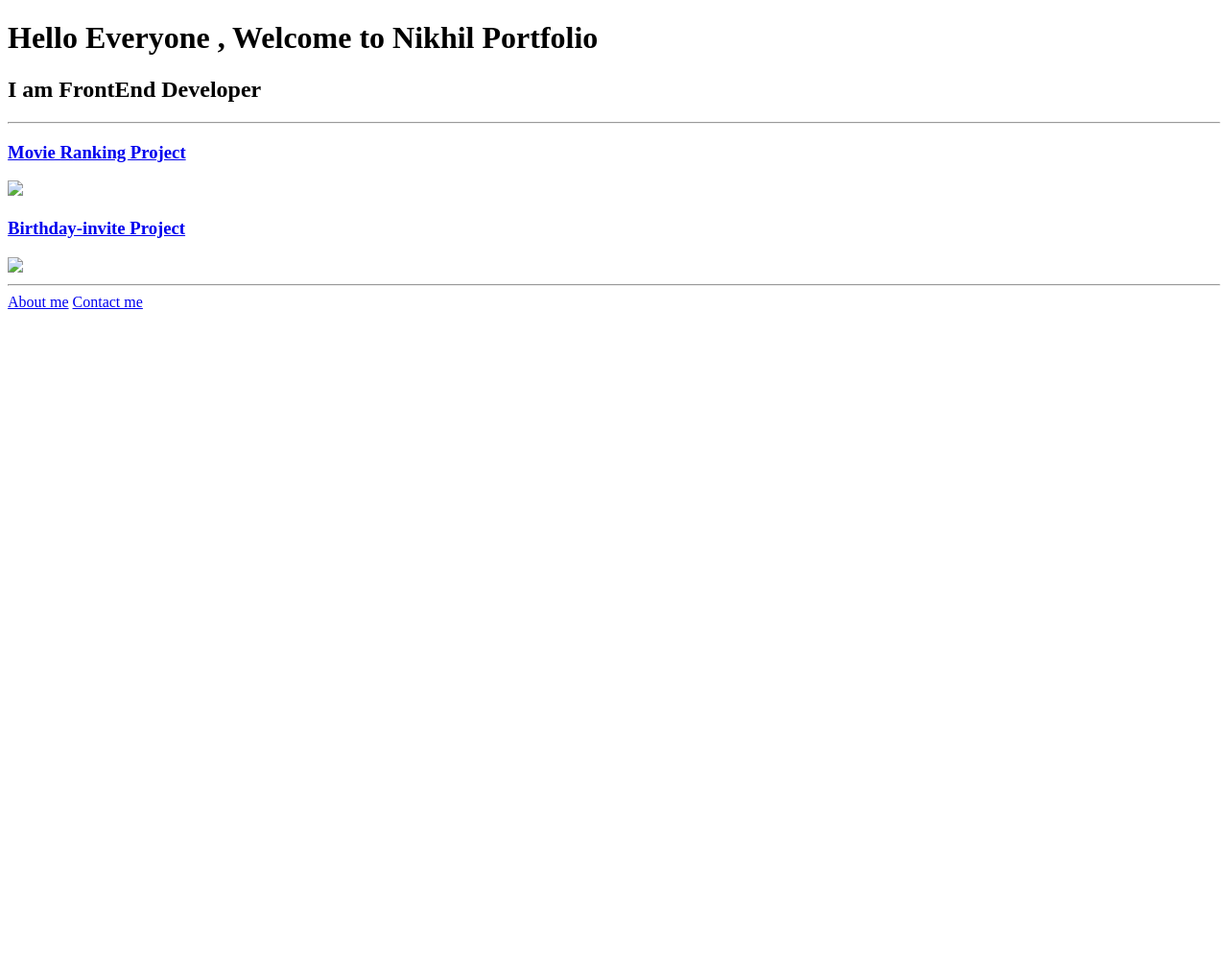
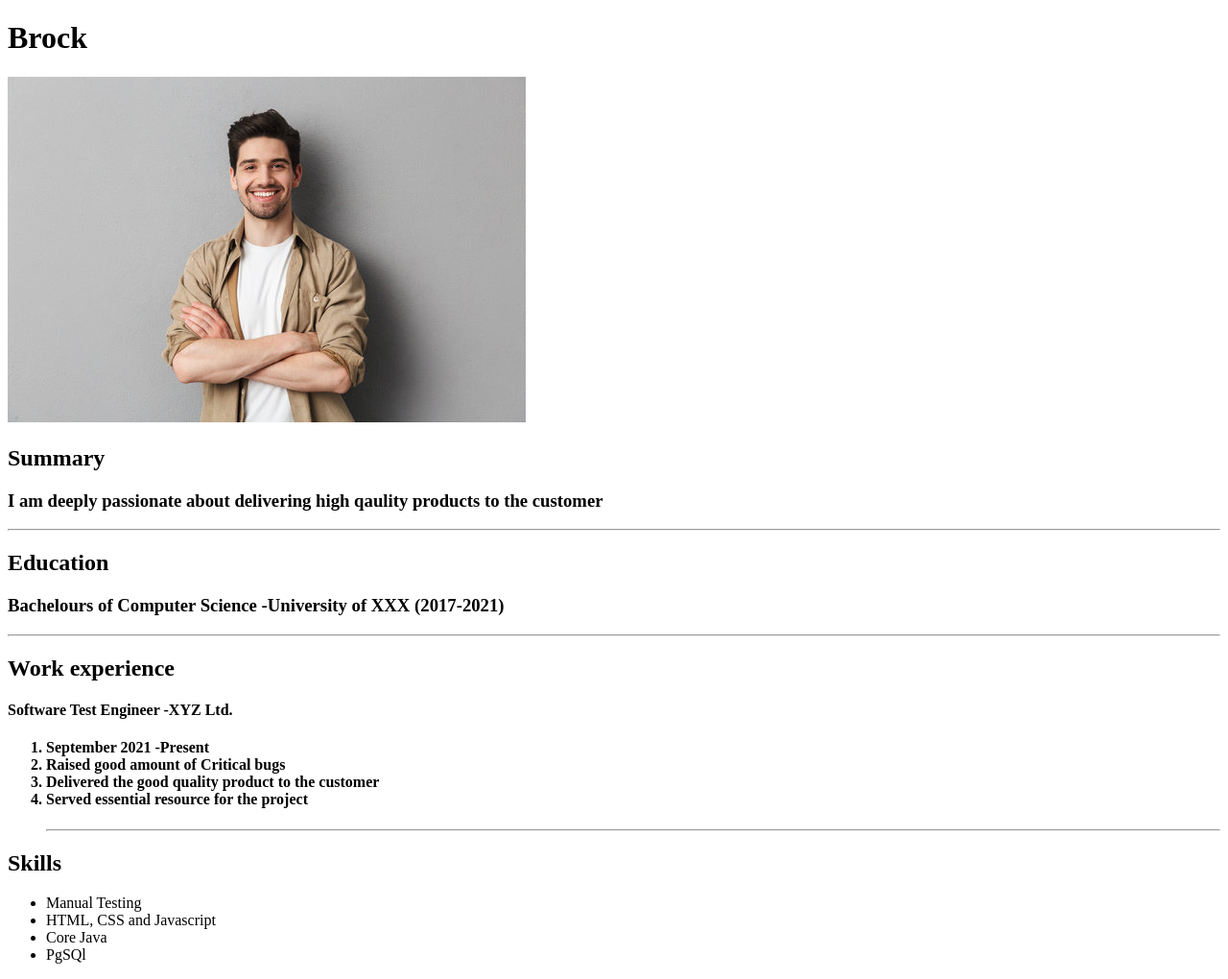
Before and after one commit to Nikhil93902/html-portfolio-, a plain HTML site: page index.html in a window 1280 px wide. Shown: the whole page at 96% size. Before the commit the page ends 800 px from the top, so only its background shows below. Drawn offline with Linux system fonts and the light colour scheme.

Commit message:
Add files via upload

```diff
--- a/index.html
+++ b/index.html
@@ -1,18 +1,39 @@
 <!DOCTYPE html>
-<html lang="eng">
+<html lan="eng">
+
 <head>
-<meta charset="UTF_8">
-<title>Nikhil Portfolio</title>
+    <meta charset="UTF-8">
+    <title>My Resume </title>
 </head>
-<h1> Hello Everyone , Welcome to Nikhil Portfolio</h1>
-<h2> I am FrontEnd Developer</h2>
-<hr/>
-<h3><a href="./public/movie-ranking.html"> Movie Ranking Project </a> </h3>
-<img src="./assets/images/movie-ranking.png" height="200" />
-<h3><a href="./public/birthday-invite.html"> Birthday-invite Project</a> </h3>
-<img src="./assets/images/birthday-invite.png" height="200"/>
-<hr/>
-<a href="./public/about.html"> About me</a>
-<a href="./public/contact.html">Contact me</a>
+
+<body>
+    <h1> Brock </h1>
+    <img src="./360_F_214746128_31JkeaP6rU0NzzzdFC4khGkmqc8noe6h.jpg" />
+    <h2> Summary</h2>
+    <h3> I am deeply passionate about delivering high qaulity products to the customer </h3>
+    <hr />
+    <h2> Education</h2>
+    <h3> Bachelours of Computer Science -University of XXX (2017-2021) </h3>
+    <hr />
+    <h2> Work experience</h2>
+    <h4> Software Test Engineer -XYZ Ltd.</h4>
+    <ol>
+        <h4>
+            <li>September 2021 -Present<br></li>
+            <li>Raised good amount of Critical bugs<br></li>
+            <li>Delivered the good quality product to the customer<br></li>
+            <li>Served essential resource for the project<br></li>
+        </h4>
+        <hr />
+    </ol>
+
+    <h2> Skills</h2>
+    <ul>
+        <li>Manual Testing</li>
+        <li>HTML, CSS and Javascript</li>
+        <li>Core Java</li>
+        <li>PgSQl</li>
+    </ul>
 </body>
+
 </html>
```
Also changed, not shown: 360_F_214746128_31JkeaP6rU0NzzzdFC4khGkmqc8noe6h.jpg (added).
